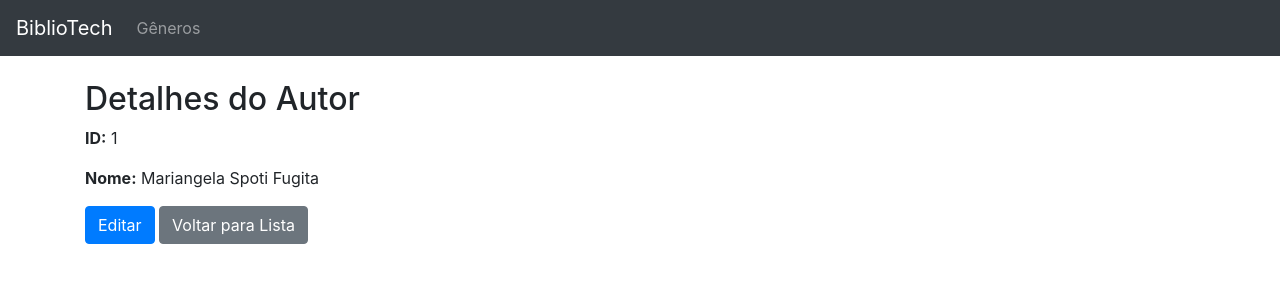
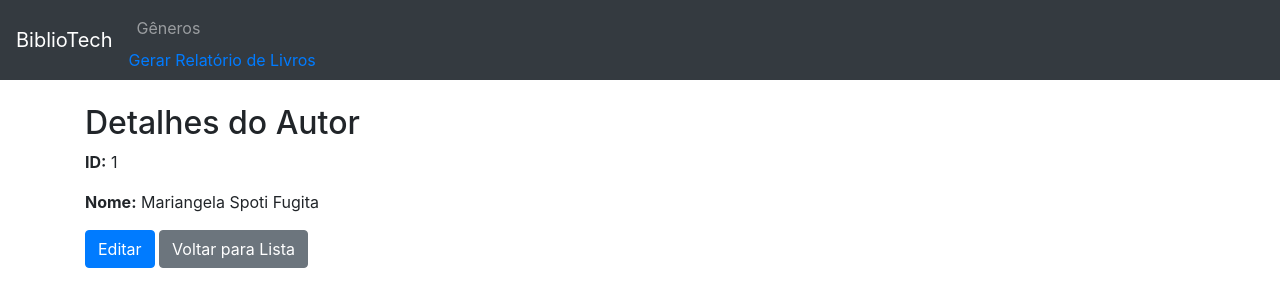
Before and after one commit to ikatahira/Biblio_Tech_Fatec_AMS, a Django app: page /autor/1/ in a window 1280 px wide. Shown: the top 307 px of the page. Run offline with Django 5.2, Linux system fonts and the light colour scheme; data comes from the database, SQL or seed files in the repository; both versions use the stored data as it was after the commit; some libraries are stand-ins or nearby versions.

Commit message:
relatório de livros

```diff
--- a/pastamodel/appmodelo/templates/base.html
+++ b/pastamodel/appmodelo/templates/base.html
@@ -16,6 +16,8 @@
             <ul class="navbar-nav mr-auto">
                 <li class="nav-item">
                     <a class="nav-link" href="{% url 'lista_generos' %}">Gêneros</a>
+                    <a href="{% url 'relatorio_livros' %}">Gerar Relatório de Livros</a>
+
                 </li>
                 <!-- Adicione aqui links para outras páginas principais -->
             </ul>
--- a/pastamodel/appmodelo/views.py
+++ b/pastamodel/appmodelo/views.py
@@ -1,6 +1,34 @@
 from django.shortcuts import render, redirect, get_object_or_404
 from .models import Genero, Editora, Autor, Livro, Exemplar, Funcionario, Usuario, Emprestimo, Multa, Comentario, Avaliacao, FuncLivro, Reserva, Log
 from .forms import GeneroForm, EditoraForm, AutorForm, LivroForm, ExemplarForm, FuncionarioForm, UsuarioForm, EmprestimoForm, MultaForm, ComentarioForm, AvaliacaoForm, FuncLivroForm, ReservaForm, LogForm
+from django.http import HttpResponse
+from reportlab.pdfgen import canvas
+
+def relatorio_livros_pdf(request):
+    # Configura a resposta HTTP como um PDF
+    response = HttpResponse(content_type='application/pdf')
+    response['Content-Disposition'] = 'attachment; filename="relatorio_livros.pdf"'
+
+    # Cria um objeto PDF
+    p = canvas.Canvas(response)
+
+    # Adiciona o conteúdo do relatório
+    livros = Livro.objects.all()
+    y = 800
+    for livro in livros:
+        p.drawString(100, y, f"Título: {livro.titulo}")
+        p.drawString(100, y - 20, f"Autor: {livro.autor.nome}")
+        p.drawString(100, y - 40, f"Gênero: {livro.genero.nome}")
+        y -= 60
+
+    # Fecha o objeto PDF
+    p.showPage()
+    p.save()
+
+    return response
+
+
+
 
 def home(request):
     return render(request, 'home.html')
--- a/pastamodel/projmodel/urls.py
+++ b/pastamodel/projmodel/urls.py
@@ -1,8 +1,10 @@
 from django.urls import path
 from appmodelo import views
+from appmodelo.views import relatorio_livros_pdf
 
 
 urlpatterns = [
+    path('relatorio-livros/', relatorio_livros_pdf, name='relatorio_livros'),
     path('', views.home, name='home'),
     # URLs para o modelo Genero
     path('generos/', views.lista_generos, name='lista_generos'),
```
Also changed, not shown: pastamodel/db.sqlite3.
